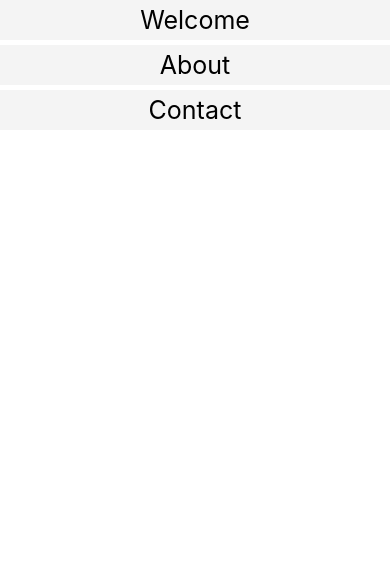
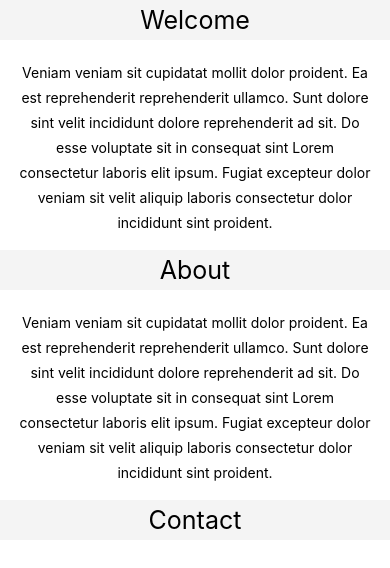
Before and after one commit to shivprogrammer/BusinessApp, a React Native app: screen / in a window 390 px wide. Shown: the top 568 px of the page. Built offline with nearby package versions, Linux system fonts and the light colour scheme.

Commit message:
threw in lorem ipsum for text sections, more styles added [iOS WORKING]

```diff
--- a/app/components/About/About.js
+++ b/app/components/About/About.js
@@ -14,6 +14,7 @@ export default class Home extends Component {
     return (
       <View>
         <Text style={styles.heading}>About</Text>
+        <Text style={styles.sectionText}>Veniam veniam sit cupidatat mollit dolor proident. Ea est reprehenderit reprehenderit ullamco. Sunt dolore sint velit incididunt dolore reprehenderit ad sit. Do esse voluptate sit in consequat sint Lorem consectetur laboris elit ipsum. Fugiat excepteur dolor veniam sit velit aliquip laboris consectetur dolor incididunt sint proident.</Text>
       </View>
     );
   }
--- a/app/components/Home/Home.js
+++ b/app/components/Home/Home.js
@@ -13,6 +13,7 @@ export default class Home extends Component {
     return (
       <View>
         <Text style={styles.heading}>Welcome</Text>
+        <Text style={styles.sectionText}>Veniam veniam sit cupidatat mollit dolor proident. Ea est reprehenderit reprehenderit ullamco. Sunt dolore sint velit incididunt dolore reprehenderit ad sit. Do esse voluptate sit in consequat sint Lorem consectetur laboris elit ipsum. Fugiat excepteur dolor veniam sit velit aliquip laboris consectetur dolor incididunt sint proident.</Text>
       </View>
     );
   }
--- a/app/style.js
+++ b/app/style.js
@@ -10,5 +10,10 @@ module.exports = StyleSheet.create({
     backgroundColor: '#f4f4f4',
     padding: 5,
     marginBottom: 5
+  },
+  sectionText: {
+    padding: 15,
+    lineHeight: 25,
+    textAlign: 'center'
   }
 });
```
